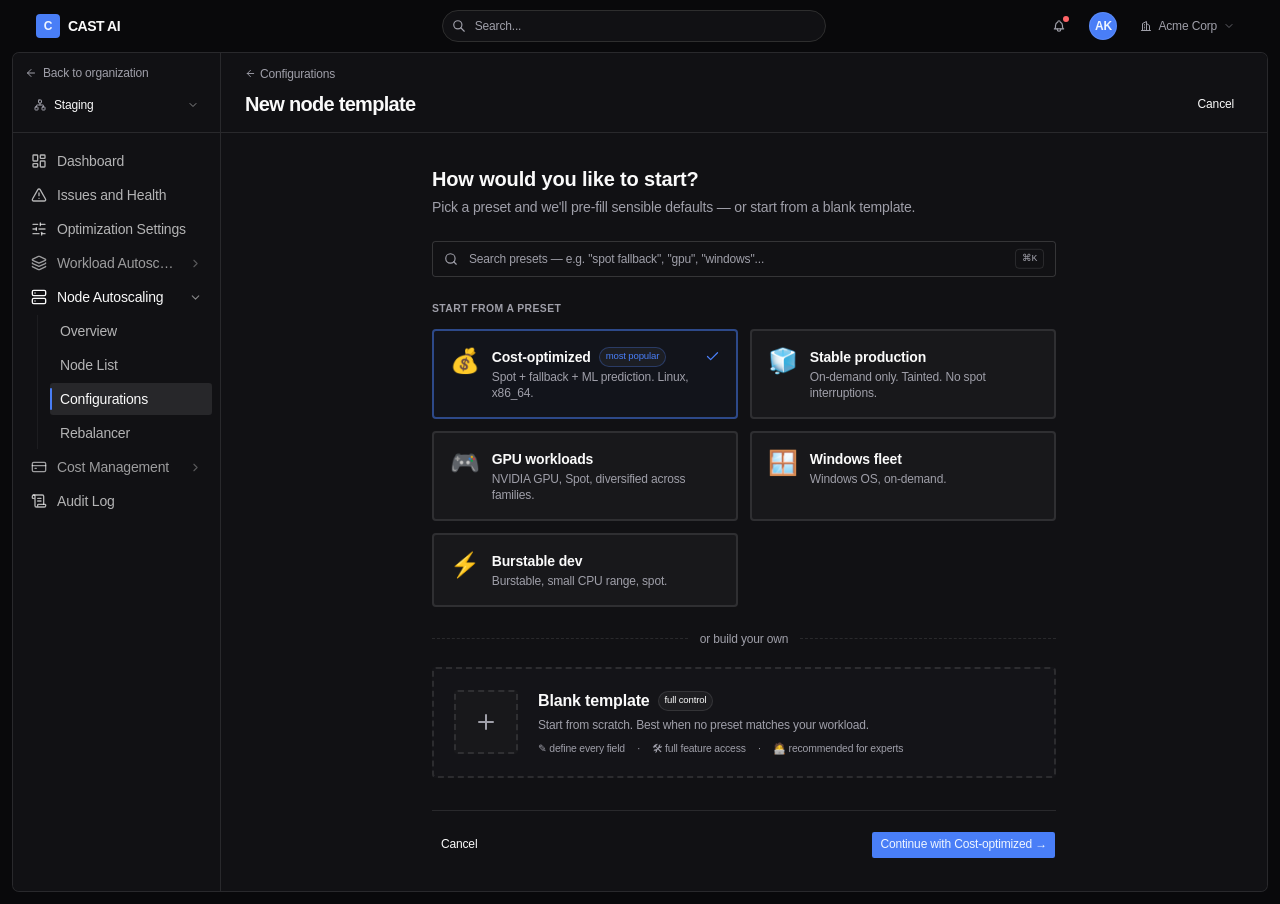
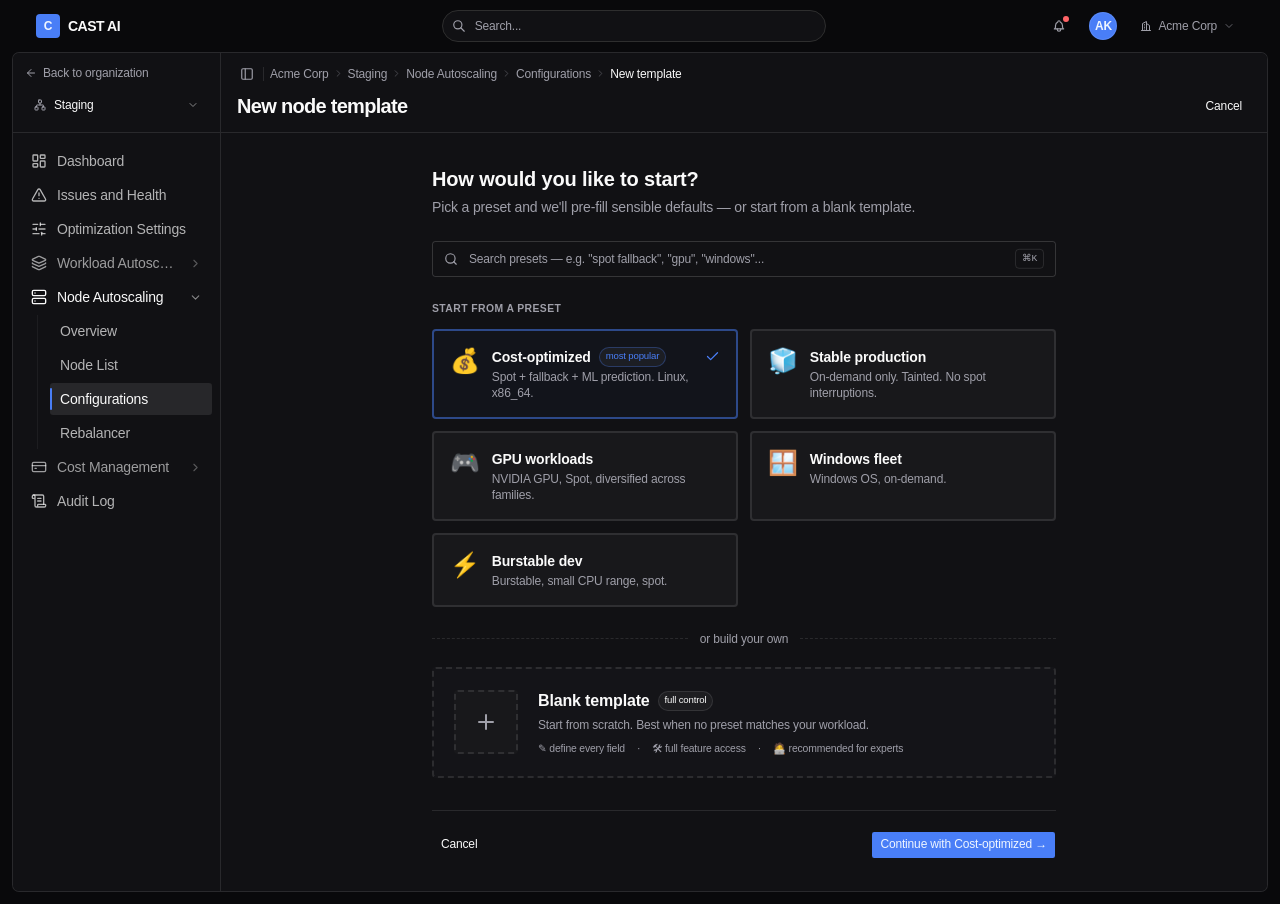
Before and after one commit to AkshatDeepansh/Castai_V2, a React (Vite) app: page / in a window 1280 px wide. Both pictures are taken after typing "Sample" into the empty fields and a click on the button "Create template". Built offline with nearby package versions, Linux system fonts and the light colour scheme.

Commit message:
header fixes

```diff
--- a/src/components/layout/AppLayout.tsx
+++ b/src/components/layout/AppLayout.tsx
@@ -1,10 +1,8 @@
 import { useEffect, type ReactNode } from "react"
-import { ChevronRight } from "lucide-react"
 import { AppHeader } from "./AppHeader"
 import { AppSidebar } from "./AppSidebar"
 import { PageHeader } from "./PageHeader"
-import { useSidebarState } from "@/hooks/useSidebarState"
-import { SURFACE_HEADER_HEIGHT } from "@/config/layout"
+import { SidebarProvider, useSidebar } from "@/hooks/useSidebarContext"
 import { cn } from "@/lib/utils"
 
 type AppLayoutProps = {
@@ -17,7 +15,7 @@
   hideHeader?: boolean
 }
 
-export function AppLayout({
+function AppLayoutInner({
   children,
   pageTitle,
   breadcrumbs,
@@ -26,8 +24,7 @@
   pageActions,
   hideHeader = false,
 }: AppLayoutProps) {
-  const { isCollapsed, expandedWidth, collapse, expand, setExpandedWidth } =
-    useSidebarState()
+  const { isCollapsed, expandedWidth, collapse, expand, setExpandedWidth } = useSidebar()
   const toggleSidebar = isCollapsed ? expand : collapse
 
   useEffect(() => {
@@ -93,22 +90,13 @@
           onCollapse={collapse}
           onResizeEnd={setExpandedWidth}
         />
-        <div className="flex-1 flex flex-col overflow-hidden bg-surface-paper relative">
+        <div className="flex-1 min-w-0 flex flex-col overflow-hidden bg-surface-paper relative">
           {!hideHeader && (
             <div className="relative shrink-0">
               <PageHeader title={pageTitle} breadcrumbs={breadcrumbs} actions={pageActions} onSidebarToggle={toggleSidebar} />
             </div>
           )}
-          {hideHeader && isCollapsed && (
-            <button
-              onClick={expand}
-              aria-label="Expand sidebar"
-              className="absolute left-0 top-0 z-10 h-14 w-7 flex items-center justify-center text-muted-foreground/30 hover:text-muted-foreground/70 transition-colors"
-            >
-              <ChevronRight size={13} />
-            </button>
-          )}
-          <div className={cn("flex-1 overflow-hidden", hideHeader ? "flex flex-col" : "overflow-auto p-4")}>
+          <div className={cn("flex-1 min-w-0", hideHeader ? "flex flex-col overflow-hidden" : "overflow-auto p-4")}>
             {children}
           </div>
         </div>
@@ -116,3 +104,11 @@
     </div>
   )
 }
+
+export function AppLayout(props: AppLayoutProps) {
+  return (
+    <SidebarProvider>
+      <AppLayoutInner {...props} />
+    </SidebarProvider>
+  )
+}
--- a/src/components/layout/PageHeader.tsx
+++ b/src/components/layout/PageHeader.tsx
@@ -4,6 +4,7 @@
 import { cn } from "@/lib/utils"
 import { SURFACE_HEADER_HEIGHT } from "@/config/layout"
 import { Button } from "@/components/ui/button"
+import { useSidebar } from "@/hooks/useSidebarContext"
 
 type Crumb = {
   label: string
@@ -29,23 +30,25 @@
   actions,
   onSidebarToggle,
 }: PageHeaderProps) {
+  const { isCollapsed, expand, collapse } = useSidebar()
+  const toggleSidebar = onSidebarToggle ?? (isCollapsed ? expand : collapse)
+
   return (
-    <div className={cn(SURFACE_HEADER_HEIGHT, "px-4 pt-3 pb-3 border-b border-border shrink-0 flex flex-col justify-center")}>
+    <div className={cn(SURFACE_HEADER_HEIGHT, "px-4 pt-3 pb-3 border-b border-border shrink-0 flex flex-col justify-center bg-surface-paper")}>
       <nav aria-label="Breadcrumb" className="mb-1.5">
         <ol className="flex items-center gap-1 text-xs text-muted-foreground">
-          {onSidebarToggle && (
-            <li className="flex items-center">
+          <li className="flex items-center gap-1">
             <Button
               variant="ghost"
               size="icon"
-                onClick={onSidebarToggle}
+              onClick={toggleSidebar}
               aria-label="Toggle sidebar"
-                className="h-5 w-5 mr-1 text-muted-foreground"
+              className="h-5 w-5 text-muted-foreground"
             >
               <PanelLeft size={13} />
             </Button>
+            <div className="h-3.5 w-px bg-border mx-0.5 shrink-0" />
           </li>
-          )}
           {breadcrumbs.map((crumb, i) => {
             const isLast = i === breadcrumbs.length - 1
             return (
--- /dev/null
+++ b/src/hooks/useSidebarContext.tsx
@@ -0,0 +1,17 @@
+import { createContext, useContext, type ReactNode } from "react"
+import { useSidebarState } from "./useSidebarState"
+
+type SidebarContextValue = ReturnType<typeof useSidebarState>
+
+const SidebarContext = createContext<SidebarContextValue | null>(null)
+
+export function SidebarProvider({ children }: { children: ReactNode }) {
+  const state = useSidebarState()
+  return <SidebarContext.Provider value={state}>{children}</SidebarContext.Provider>
+}
+
+export function useSidebar(): SidebarContextValue {
+  const ctx = useContext(SidebarContext)
+  if (!ctx) throw new Error("useSidebar must be used inside SidebarProvider")
+  return ctx
+}
--- a/src/pages/NodeTemplates.tsx
+++ b/src/pages/NodeTemplates.tsx
@@ -17,7 +17,7 @@
   X,
 } from "lucide-react"
 import { AppLayout } from "@/components/layout/AppLayout"
-import { SURFACE_HEADER_HEIGHT } from "@/config/layout"
+import { PageHeader } from "@/components/layout/PageHeader"
 import { Card, CardContent } from "@/components/ui/card"
 import { Badge } from "@/components/ui/badge"
 import { Button } from "@/components/ui/button"
@@ -556,23 +556,20 @@
 
 // ─── Wizard header / stepper / footer ─────────────────────────────────────────
 
+const FLOW_BREADCRUMBS_BASE = [
+  { label: "Acme Corp", href: "/overview" },
+  { label: "Staging", href: "/cluster/dashboard" },
+  { label: "Node Autoscaling", href: "/cluster/node-autoscaling" },
+  { label: "Configurations", href: "/cluster/node-autoscaling/configurations" },
+]
+
 function WizardHeader({ onCancel }: { onCancel: () => void }) {
   return (
-    <div className={cn(SURFACE_HEADER_HEIGHT, "px-6 pt-3 pb-3 border-b border-border shrink-0 flex flex-col justify-center bg-surface-paper")}>
-      <div className="mb-1.5">
-        <button
-          onClick={onCancel}
-          className="flex items-center gap-1 text-xs text-muted-foreground hover:text-foreground transition-colors"
-        >
-          <ArrowLeft size={11} className="shrink-0" />
-          <span>Configurations</span>
-        </button>
-      </div>
-      <div className="flex items-center justify-between gap-4">
-        <h1 className="text-xl font-semibold tracking-tight text-foreground">Create a new node template</h1>
-        <Button variant="ghost" size="sm" className="h-8 text-xs shrink-0" onClick={onCancel}>Cancel</Button>
-      </div>
-    </div>
+    <PageHeader
+      title="Create a new node template"
+      breadcrumbs={[...FLOW_BREADCRUMBS_BASE, { label: "New template" }]}
+      actions={<Button variant="ghost" size="sm" className="h-8 text-xs" onClick={onCancel}>Cancel</Button>}
+    />
   )
 }
 
@@ -889,7 +886,7 @@
 function Step1Content({ form, onChange }: { form: TemplateForm; onChange: (u: Partial<TemplateForm>) => void }) {
   return (
     <>
-      <div className="flex-1 overflow-y-auto p-6 space-y-4">
+      <div className="flex-1 min-w-0 overflow-y-auto p-6 space-y-4">
         <div>
           <h2 className="text-lg font-bold">Template setup</h2>
           <p className="text-sm text-muted-foreground mt-0.5">Name, identity, and how workloads reach these nodes.</p>
@@ -1000,7 +997,7 @@
 
   return (
     <>
-      <div className="flex-1 overflow-y-auto p-6 space-y-4">
+      <div className="flex-1 min-w-0 overflow-y-auto p-6 space-y-4">
         <div>
           <h2 className="text-lg font-bold">Node pool constraints</h2>
           <p className="text-sm text-muted-foreground mt-0.5">Filter which instances are eligible. More constraints = tighter pool = higher risk.</p>
@@ -1101,7 +1098,7 @@
 
   return (
     <>
-      <div className="flex-1 overflow-y-auto p-6 space-y-5">
+      <div className="flex-1 min-w-0 overflow-y-auto p-6 space-y-5">
         <div>
           <h2 className="text-lg font-bold">Node-level features</h2>
           <p className="text-sm text-muted-foreground mt-0.5">Toggle features on. Some have inline config; others open a dedicated setup flow.</p>
@@ -1289,26 +1286,15 @@
   }
 
   return (
-    <div className="flex-1 flex flex-col overflow-hidden">
-      {/* Header — matches PageHeader height and layout */}
-      <div className={cn(SURFACE_HEADER_HEIGHT, "px-6 pt-3 pb-3 border-b border-border shrink-0 flex flex-col justify-center bg-surface-paper")}>
-        <div className="mb-1.5">
-          <button
-            onClick={onCancel}
-            className="flex items-center gap-1 text-xs text-muted-foreground hover:text-foreground transition-colors"
-          >
-            <ArrowLeft size={11} className="shrink-0" />
-            <span>Configurations</span>
-          </button>
-        </div>
-        <div className="flex items-center justify-between gap-4">
-          <h1 className="text-xl font-semibold tracking-tight text-foreground">New node template</h1>
-          <Button variant="ghost" size="sm" className="h-8 text-xs shrink-0" onClick={onCancel}>Cancel</Button>
-        </div>
-      </div>
+    <div className="flex-1 min-w-0 flex flex-col overflow-hidden">
+      <PageHeader
+        title="New node template"
+        breadcrumbs={[...FLOW_BREADCRUMBS_BASE, { label: "New template" }]}
+        actions={<Button variant="ghost" size="sm" className="h-8 text-xs" onClick={onCancel}>Cancel</Button>}
+      />
 
       {/* Body */}
-      <div className="flex-1 overflow-y-auto">
+      <div className="flex-1 min-w-0 overflow-y-auto">
         <div className="max-w-2xl mx-auto px-6 py-8">
           <div className="mb-6">
             <h2 className="text-xl font-bold">How would you like to start?</h2>
@@ -1445,20 +1431,14 @@
   const isTight = instances <= 5
 
   return (
-    <div className="flex-1 flex flex-col overflow-hidden">
-      {/* Header — matches WizardHeader */}
-      <div className={cn(SURFACE_HEADER_HEIGHT, "px-6 pt-3 pb-3 border-b border-border shrink-0 flex flex-col justify-center bg-surface-paper")}>
-        <div className="mb-1.5">
-          <button onClick={onCancel} className="flex items-center gap-1 text-xs text-muted-foreground hover:text-foreground transition-colors">
-            <ArrowLeft size={11} className="shrink-0" />
-            <span>Configurations</span>
-          </button>
-        </div>
-        <h1 className="text-xl font-semibold tracking-tight text-foreground">{template.name}</h1>
-      </div>
+    <div className="flex-1 min-w-0 flex flex-col overflow-hidden">
+      <PageHeader
+        title={template.name}
+        breadcrumbs={[...FLOW_BREADCRUMBS_BASE, { label: template.name }]}
+      />
 
       {/* 3-panel layout */}
-      <div className="flex-1 flex overflow-hidden">
+      <div className="flex-1 flex w-full">
         {/* Left: section nav cards */}
         <div className="w-64 border-r border-border bg-muted/20 overflow-y-auto p-4 shrink-0">
           <div className="text-[0.65rem] font-semibold text-muted-foreground uppercase tracking-wider mb-3">Template sections</div>
@@ -1523,9 +1503,9 @@
         </div>
 
         {/* Center: active section */}
-        <div className="flex-1 overflow-y-auto p-6">
+        <div className="flex-1 min-w-0 overflow-y-auto p-6">
           {activeSection === "setup" && (
-            <div className="max-w-xl space-y-4">
+            <div className="space-y-4">
               <div>
                 <h2 className="text-lg font-bold">Template setup</h2>
                 <p className="text-sm text-muted-foreground mt-0.5">Name, identity, and how workloads reach these nodes.</p>
@@ -1591,7 +1571,7 @@
           )}
 
           {activeSection === "constraints" && (
-            <div className="max-w-xl space-y-4">
+            <div className="space-y-4">
               <div>
                 <h2 className="text-lg font-bold">Node pool constraints</h2>
                 <p className="text-sm text-muted-foreground mt-0.5">Filter which instances are eligible. More constraints = tighter pool = higher risk.</p>
@@ -1634,7 +1614,7 @@
           )}
 
           {activeSection === "features" && (
-            <div className="max-w-xl space-y-4">
+            <div className="space-y-4">
               <div>
                 <h2 className="text-lg font-bold">Node-level features</h2>
                 <p className="text-sm text-muted-foreground mt-0.5">Toggle features on. Some have inline config; others open a dedicated setup flow.</p>
@@ -1839,10 +1819,10 @@
 
       {/* ── Wizard ── */}
       {step !== null && (
-        <div className="flex-1 flex flex-col overflow-hidden">
+        <div className="flex-1 min-w-0 flex flex-col overflow-hidden">
           <WizardHeader onCancel={cancelFlow} />
           <WizardStepper step={step} />
-          <div className="flex-1 flex overflow-hidden">
+          <div className="flex-1 flex w-full">
             {step === 1 && <Step1Content form={form} onChange={u => setForm(p => ({ ...p, ...u }))} />}
             {step === 2 && <Step2Content form={form} onChange={u => setForm(p => ({ ...p, ...u }))} />}
             {step === 3 && <Step3Content form={form} onChange={u => setForm(p => ({ ...p, ...u }))} />}
```
Lines whose indentation alone changed are shown as unchanged.
